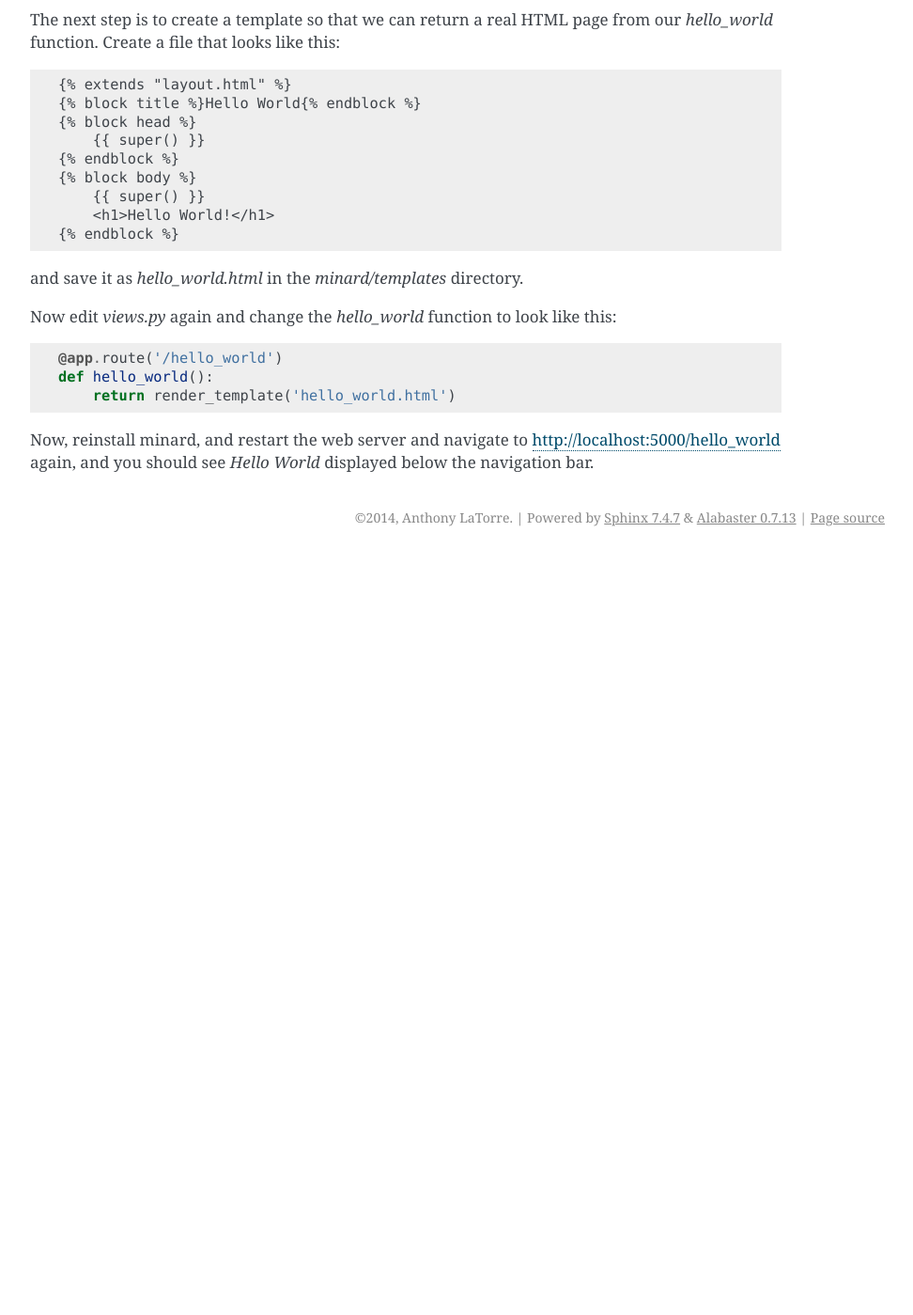
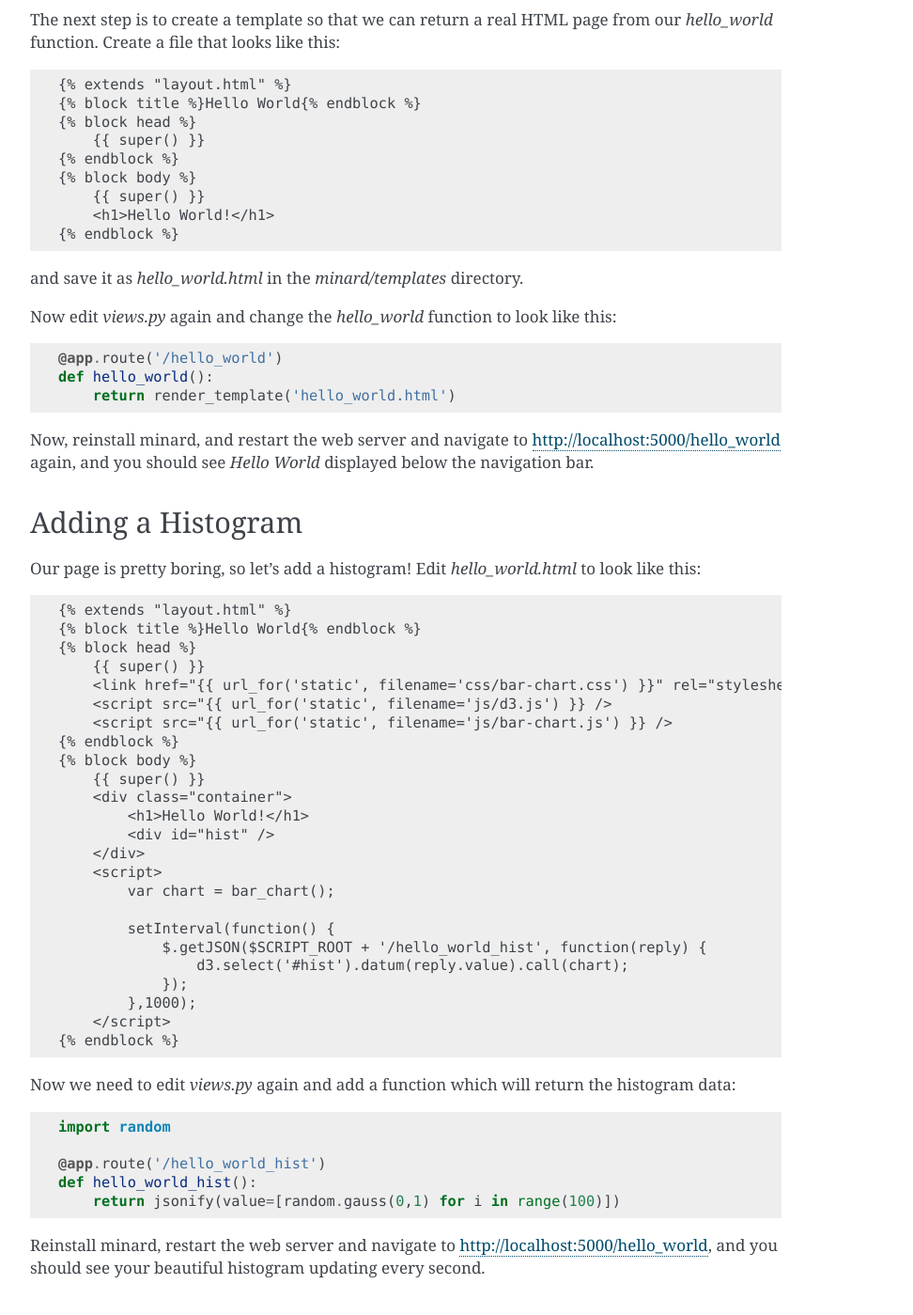
Before and after one commit to tlatorre-uchicago/minard, a Sphinx documentation site: the page built from doc/quickstart.rst, in a window 1280 px wide and 1400 px high, scrolled down 609 px. Shown: the whole window at 94% size, without its empty margins (168-1140 px from the left). Built offline with Sphinx 7.4.7, drawn with Linux system fonts in a browser that asks for light colours; before the commit the page ends 1199 px from its top, so only the background shows below that.

Commit message:
update quickstart

```diff
--- a/doc/quickstart.rst
+++ b/doc/quickstart.rst
@@ -45,3 +45,43 @@ Now edit `views.py` again and change the `hello_world` function to look like thi
         return render_template('hello_world.html')
 
 Now, reinstall minard, and restart the web server and navigate to `http://localhost:5000/hello_world <http://localhost:5000/hello_world>`_ again, and you should see `Hello World` displayed below the navigation bar.
+
+Adding a Histogram
+------------------
+
+Our page is pretty boring, so let's add a histogram! Edit `hello_world.html` to look like this::
+
+    {% extends "layout.html" %}
+    {% block title %}Hello World{% endblock %}
+    {% block head %}
+        {{ super() }}
+        <link href="{{ url_for('static', filename='css/bar-chart.css') }}" rel="stylesheet">
+        <script src="{{ url_for('static', filename='js/d3.js') }} />
+        <script src="{{ url_for('static', filename='js/bar-chart.js') }} />
+    {% endblock %}
+    {% block body %}
+        {{ super() }}
+        <div class="container">
+            <h1>Hello World!</h1>
+            <div id="hist" />
+        </div>
+        <script>
+            var chart = bar_chart();
+
+            setInterval(function() {
+                $.getJSON($SCRIPT_ROOT + '/hello_world_hist', function(reply) {
+                    d3.select('#hist').datum(reply.value).call(chart);
+                });
+            },1000);
+        </script>
+    {% endblock %}
+
+Now we need to edit `views.py` again and add a function which will return the histogram data::
+
+    import random
+
+    @app.route('/hello_world_hist')
+    def hello_world_hist():
+        return jsonify(value=[random.gauss(0,1) for i in range(100)])
+
+Reinstall minard, restart the web server and navigate to `http://localhost:5000/hello_world <http://localhost:5000/hello_world>`_, and you should see your beautiful histogram updating every second.
```
